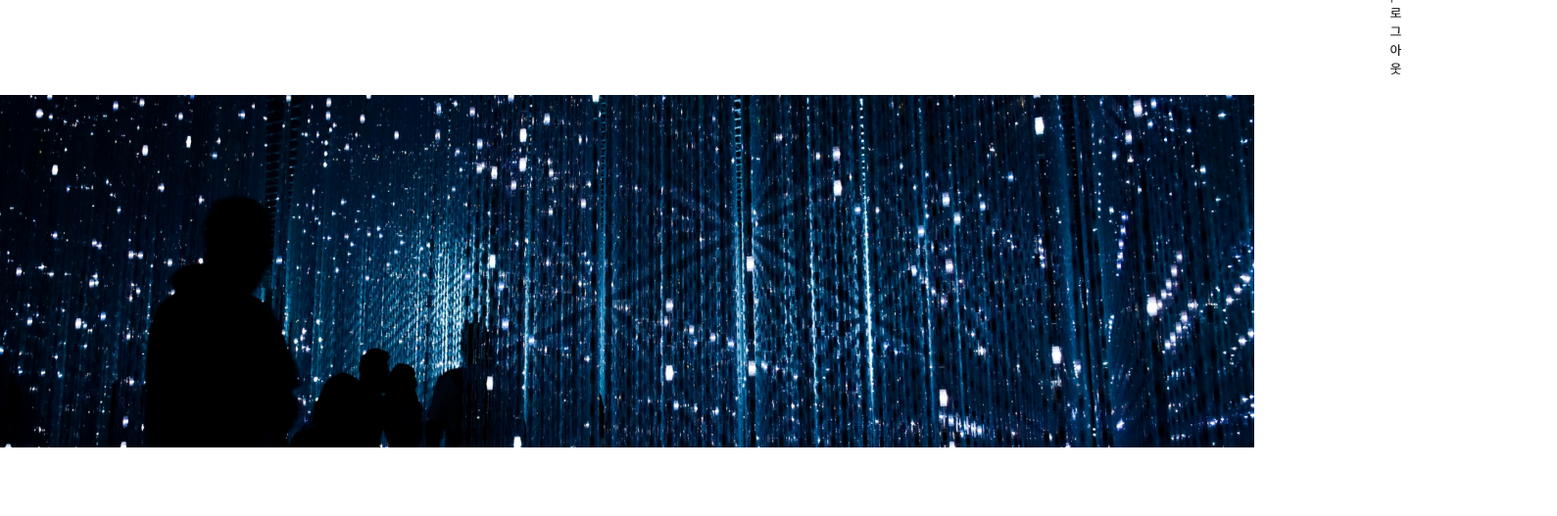
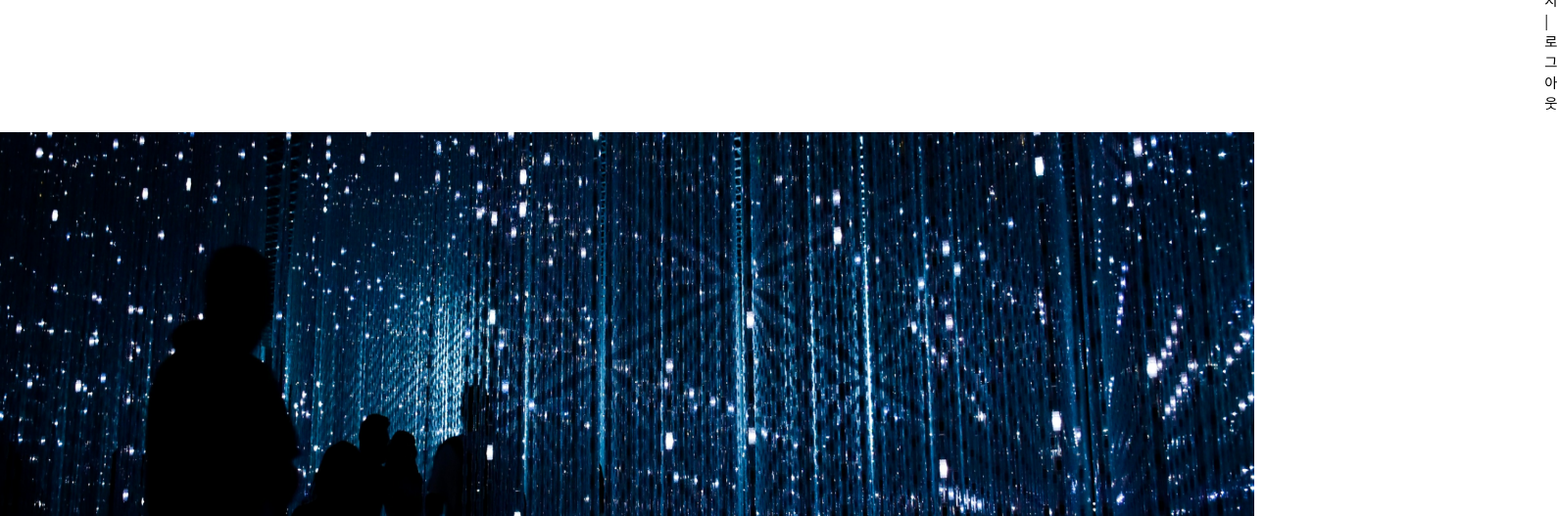
Before and after one commit to joel10195/SwinkWeb, a plain HTML site: page physics.html in a window 1280 px wide. Shown: the part 262-789 px from the top of the page at 98% size, 1589 px wide, since content can reach past the window. Drawn offline with Linux system fonts and the light colour scheme.

Commit message:
Update physics.css

```diff
--- a/physics.css
+++ b/physics.css
@@ -775,7 +775,7 @@ outline: none;
   color: #fff;
 }
 body {
-  zoom: 0.9;
+  zoom: 1.0;
 }
 
 
```
